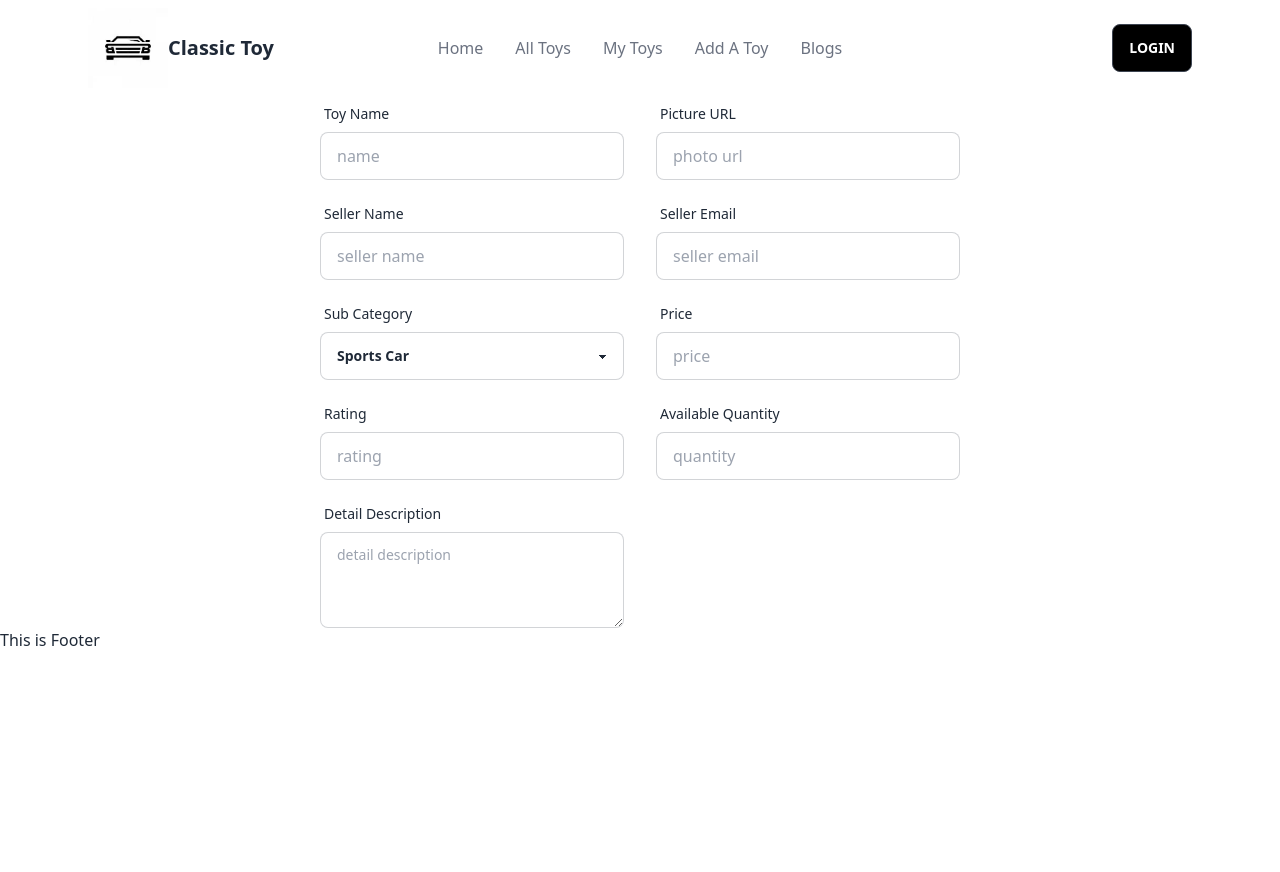
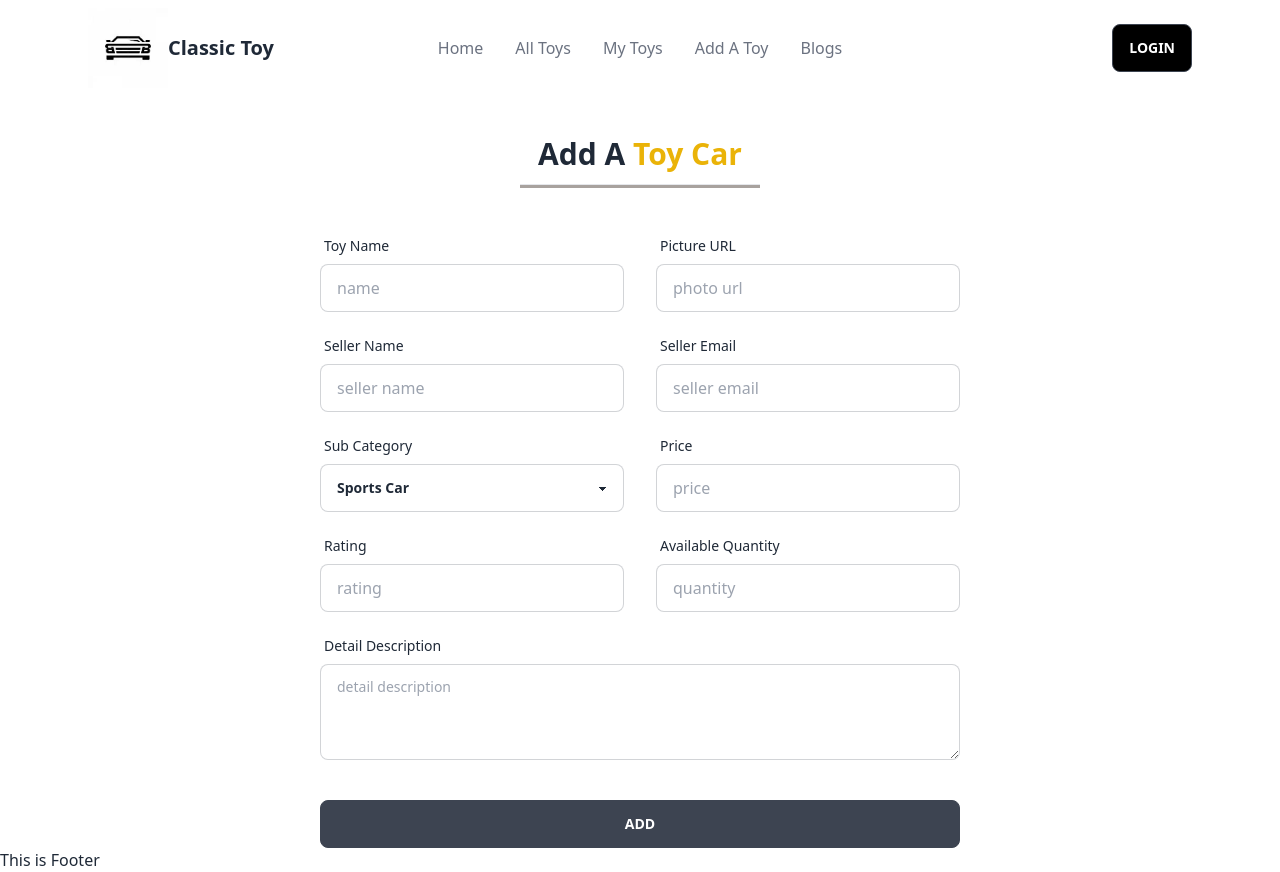
Before and after one commit to Tasneemnur/classic-toy, a React (Vite) app: page /addToy in a window 1280 px wide. Before the commit the page ends 800 px from the top, so only its background shows below. Built offline with nearby package versions, Linux system fonts and the light colour scheme; no server answers.

Commit message:
when a user logged in user name and email automatically placed in the forms input and when we add the toy all the info about toy found successfully.

```diff
--- a/src/components/AddAToy/AddAToy.jsx
+++ b/src/components/AddAToy/AddAToy.jsx
@@ -3,8 +3,29 @@ import { AuthContext } from "../../providers/AuthProvider";
 
 const AddAToy = () => {
   const { user } = useContext(AuthContext);
+  const handleSubmit = event => {
+    event.preventDefault();
+    const form = event.target;
+    const toyName = form.toyName.value;
+    const photo = form.photo.value;
+    const sellerName = form.sellerName.value;
+    const sellerEmail = form.sellerEmail.value;
+    const category = form.category.value;
+    const price = form.price.value;
+    const rating = form.rating.value;
+    const quantity = form.quantity.value;
+    const description = form.description.value;
+    const toy = {toyName,photo,sellerName,sellerEmail,category,price,rating,quantity,description}
+    console.log(toy)
+
+  }
   return (
-    <form className="w-2/4 mx-auto ">
+    <div>
+      <h1 className="text-3xl text-center font-bold mt-10 mb-3">
+        Add A <span className="text-yellow-500">Toy Car</span>
+      </h1>
+      <hr className="w-60 mx-auto mb-10 bg-stone-400 h-1" />
+      <form onSubmit={handleSubmit} className="w-2/4 mx-auto">
         <div className="grid grid-cols-2 gap-x-8 gap-y-4">
           <div className="form-control w-full max-w-xs">
             <label className="label">
@@ -35,7 +56,7 @@ const AddAToy = () => {
             <input
               type="text"
               placeholder="seller name"
-            name="SellerName"
+              name="sellerName"
               defaultValue={user?.displayName}
               className="input input-bordered w-full max-w-xs"
             />
@@ -95,7 +116,7 @@ const AddAToy = () => {
               className="input input-bordered w-full max-w-xs"
             />
           </div>
-        <div className="form-control w-full max-w-xs">
+          <div className="form-control w-full  col-span-2">
             <label className="label">
               <span className="label-text">Detail Description</span>
             </label>
@@ -105,8 +126,16 @@ const AddAToy = () => {
               placeholder="detail description"
             ></textarea>
           </div>
+          <div className="form-control mt-6 w-full col-span-2">
+            <input
+              className="btn"
+              type="submit"
+              value="Add"
+            />
+          </div>
         </div>
       </form>
+    </div>
   );
 };
 
--- a/src/components/ErrorPage/ErrorPage.jsx
+++ b/src/components/ErrorPage/ErrorPage.jsx
@@ -3,7 +3,8 @@ import React from 'react';
 const ErrorPage = () => {
     return (
         <div>
-            This is error page
+            This is error page.
+            <h1>How are you</h1>
         </div>
     );
 };
```
Lines whose indentation alone changed are shown as unchanged.
